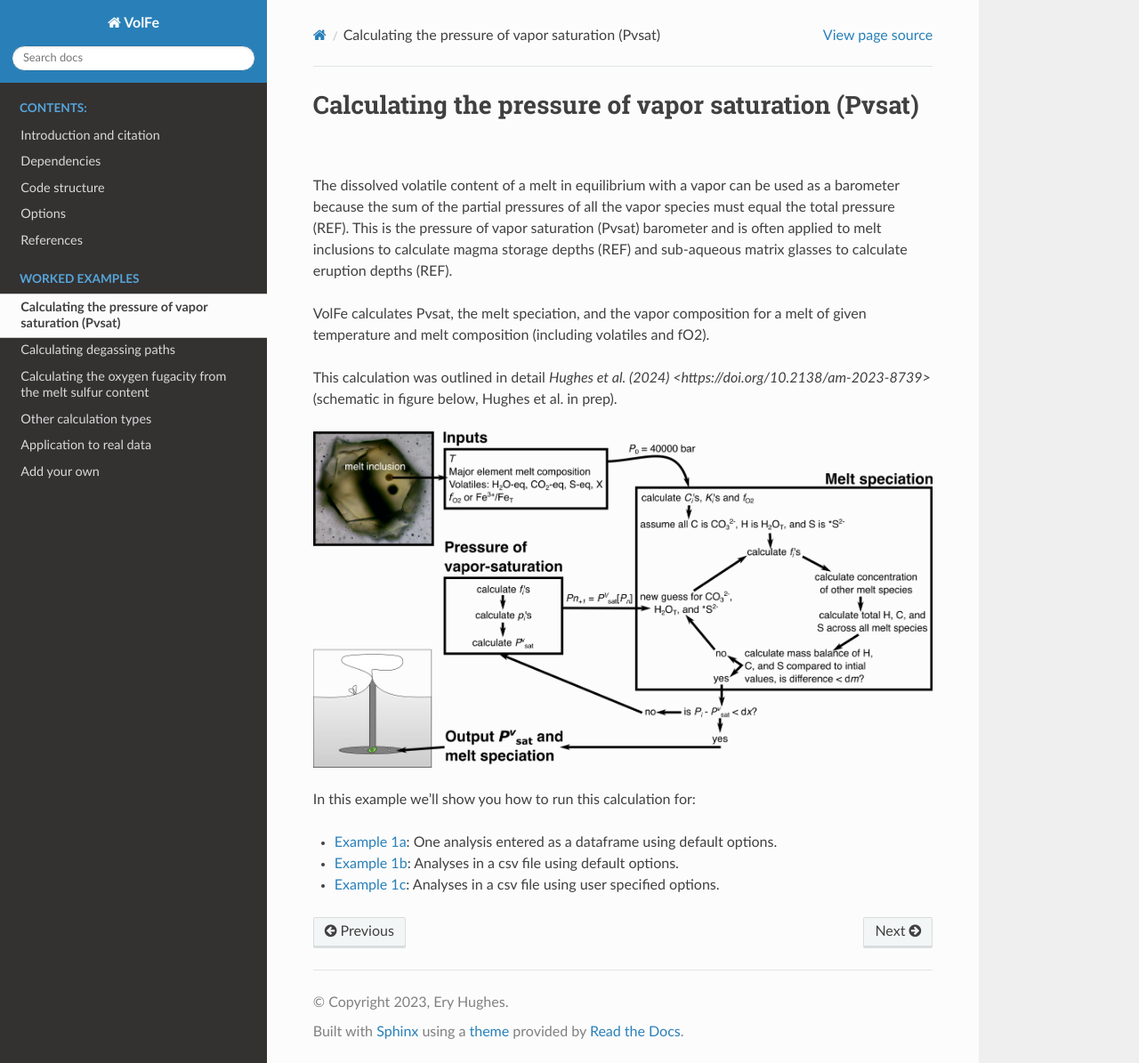
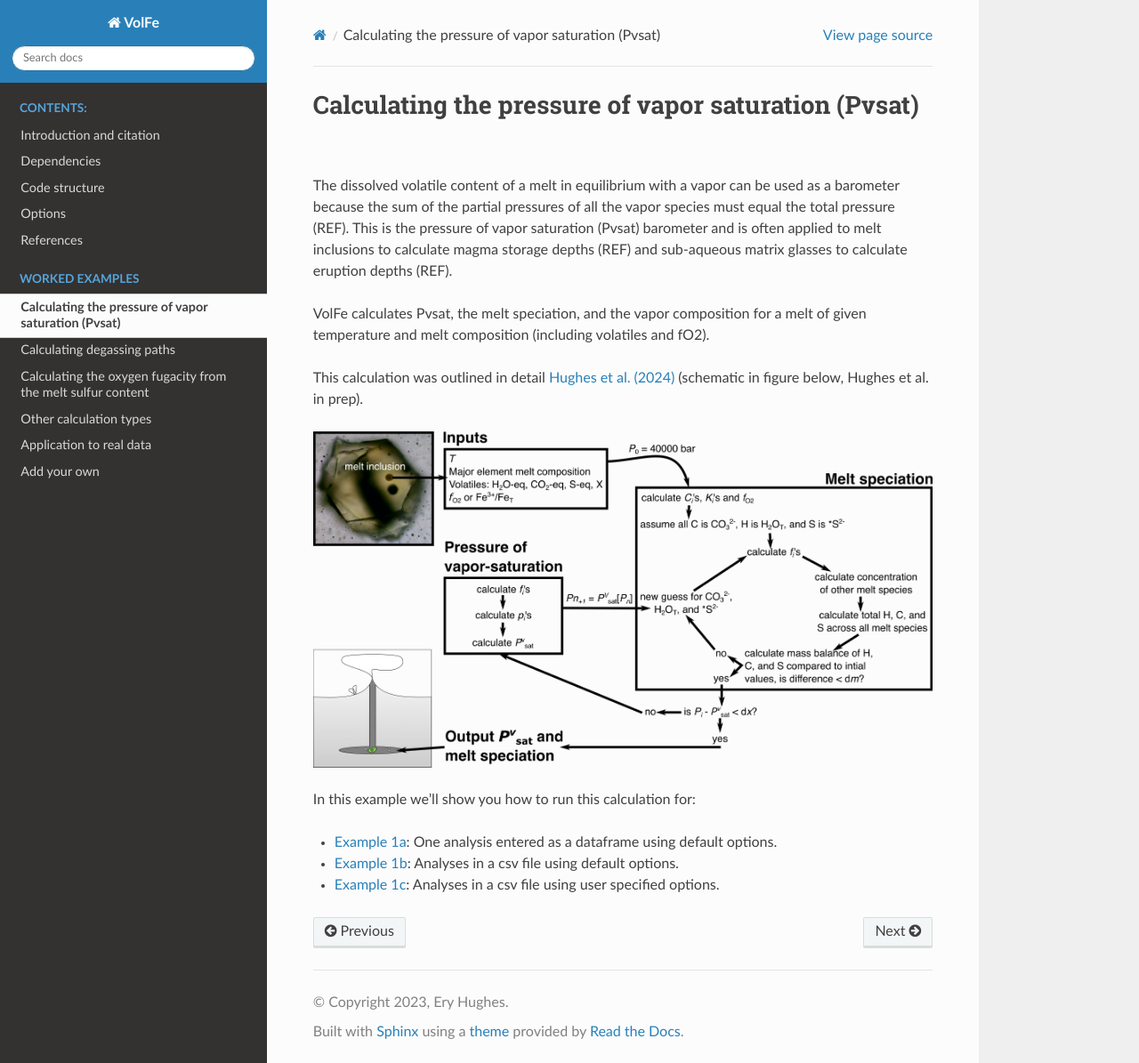
Before and after one commit to eryhughes/VolFe, a Sphinx documentation site: the page built from docs/worked_example_pvsat.rst, in a window 1280 px wide and 1195 px high. Shown: the whole window at 89% size. Built offline with Sphinx 7.4.7 and the Read the Docs theme 2.0.0, drawn with Linux system fonts in a browser that asks for light colours; pages that are not in the unit, such as notebooks, are missing from menus.

Commit message:
Update worked_example_pvsat.rst

```diff
--- a/docs/worked_example_pvsat.rst
+++ b/docs/worked_example_pvsat.rst
@@ -7,7 +7,7 @@ This is the pressure of vapor saturation (Pvsat) barometer and is often applied
 
 VolFe calculates Pvsat, the melt speciation, and the vapor composition for a melt of given temperature and melt composition (including volatiles and fO2).
 
-This calculation was outlined in detail `Hughes et al. (2024) <https://doi.org/10.2138/am-2023-8739>` (schematic in figure below, Hughes et al. in prep).
+This calculation was outlined in detail `Hughes et al. (2024) <https://doi.org/10.2138/am-2023-8739>`_ (schematic in figure below, Hughes et al. in prep).
 
 .. figure:: figures/pvsatcalc.png
 
```
